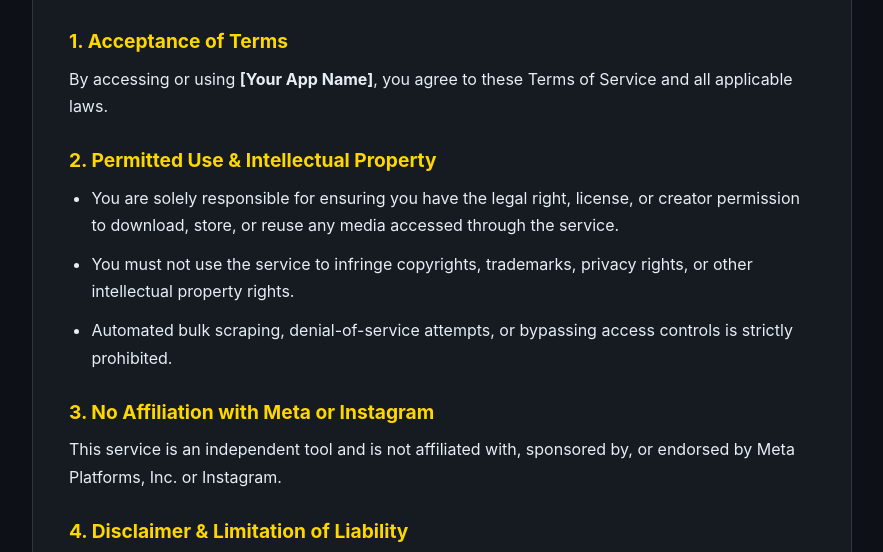
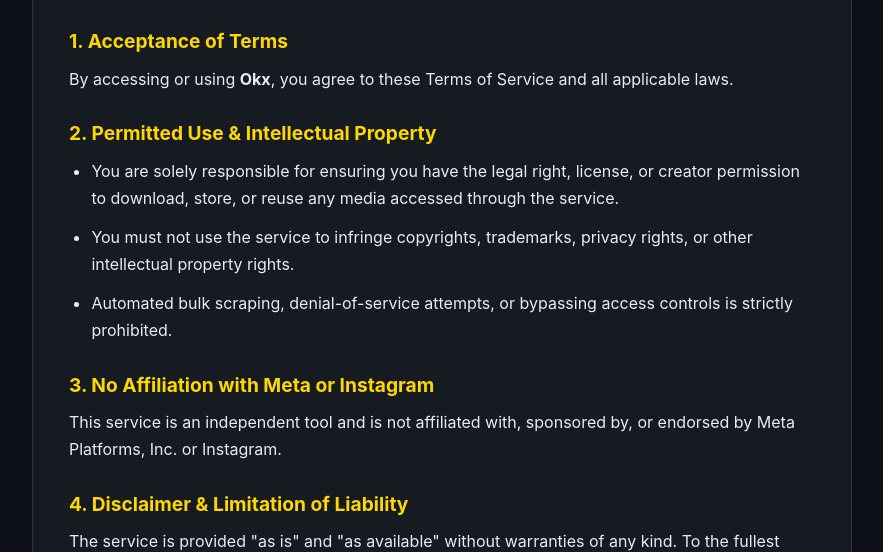
Before and after one commit to amadinsuzan-bit/ig-media-legal, a plain HTML site: page terms.html in a window 1280 px wide. Shown: the part 205-757 px from the top of the page, without its empty margins (198-1081 px from the left). Drawn offline with Linux system fonts and the light colour scheme.

Commit message:
Update terms.html

```diff
--- a/terms.html
+++ b/terms.html
@@ -45,7 +45,7 @@
     <p class="meta">Effective Date: November 20, 2026 &bull; Contact: aiwaiv81@gmail.com</p>
 
     <h2>1. Acceptance of Terms</h2>
-    <p>By accessing or using <strong>[Your App Name]</strong>, you agree to these Terms of Service and all applicable laws.</p>
+    <p>By accessing or using <strong>Okx</strong>, you agree to these Terms of Service and all applicable laws.</p>
 
     <h2>2. Permitted Use &amp; Intellectual Property</h2>
     <ul>
```
